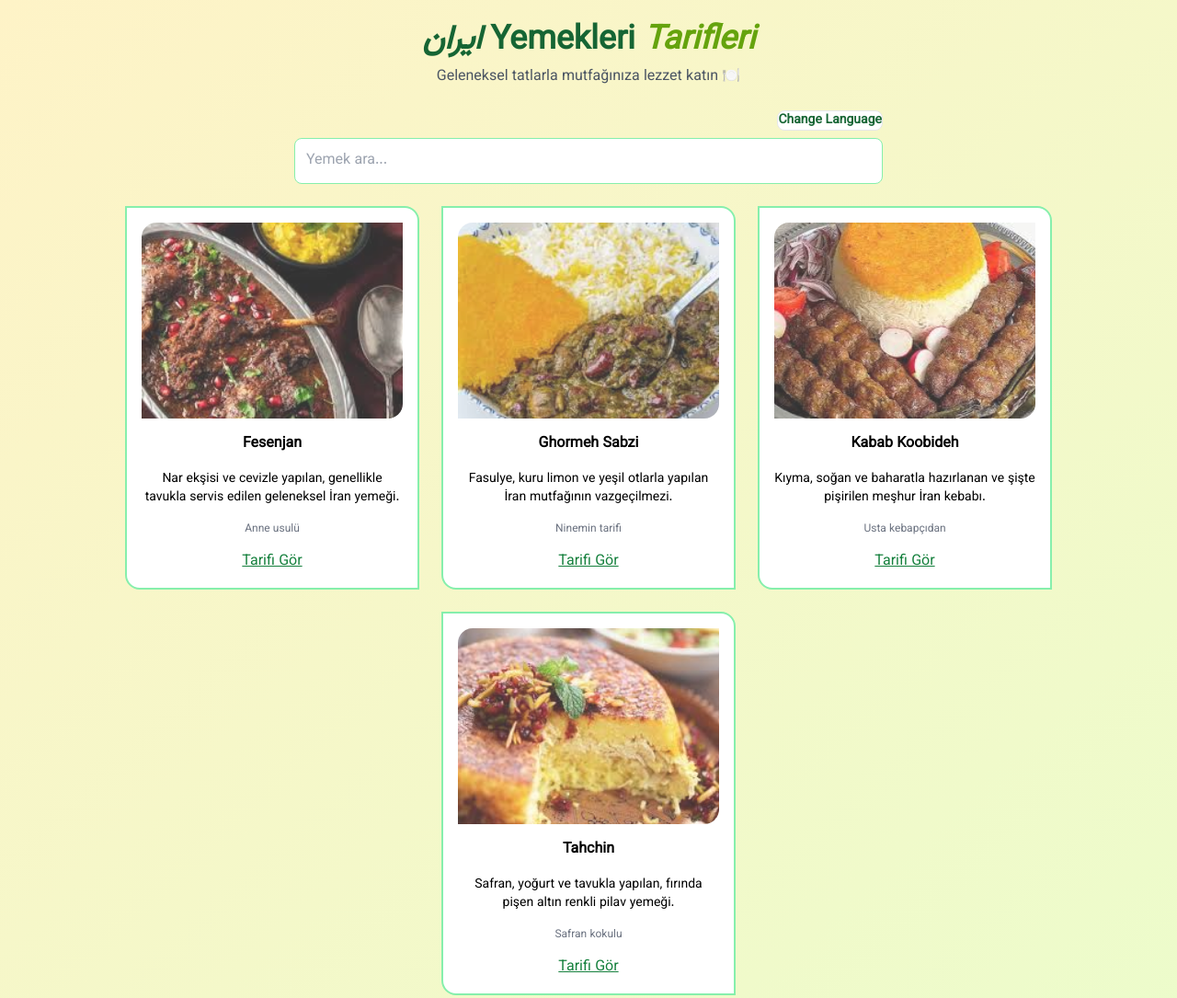
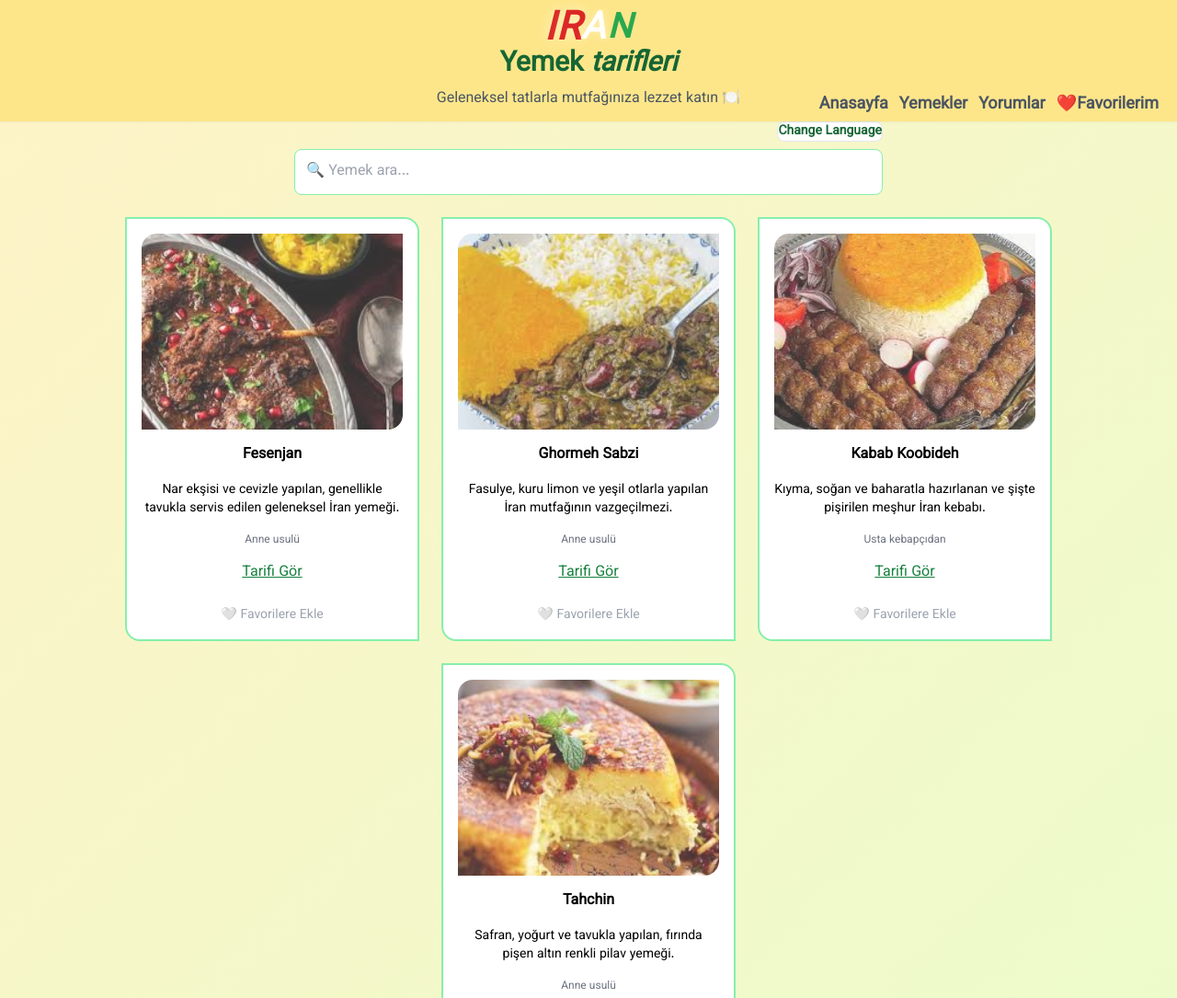
Before and after one commit to Mobindarkak/IranYemek-sitesi, a website: page index.html in a window 1280 px wide. Shown: the top 1085 px of the page at 92% size. Drawn offline with nearby package versions, Linux system fonts and the light colour scheme.

Commit message:
favoriler bolumune ekleme ve headere animasyon ekleme

```diff
--- a/index.html
+++ b/index.html
@@ -6,15 +6,60 @@
   <script src="https://cdn.tailwindcss.com"></script>
   <link href="https://fonts.googleapis.com/css2?family=Vazirmatn&display=swap" rel="stylesheet">
   <style>
+
+
+  @keyframes glowWave {
+    0%, 100% { transform: scale(1); text-shadow: none; opacity: 0.9; }
+    50% { transform: scale(1.2); text-shadow: 0 0 10px rgba(255,255,255,0.6); opacity: 1; }
+  }
+
+  .iran-letter {
+    animation: glowWave 1.4s ease-in-out infinite;
+    animation-delay: var(--d);
+    font-family: 'Vazirmatn', sans-serif;
+    transition: transform 0.3s;
+  }
+
+
+
+
     body { font-family: 'Vazirmatn', sans-serif; }
   </style>
 </head>
 <body class="bg-gradient-to-br from-amber-100 to-lime-100 flex flex-col items-center min-h-screen">
 
-  <header class="my-6 text-center">
-    <h2 class="text-green-800 text-4xl font-bold">
-      <span class="italic">ایران </span>Yemekleri <span class="text-lime-600 italic">Tarifleri</span>
-    </h2>
+
+  <header class="sticky top-0 z-30 py-3 bg-amber-200 w-full text-center shadow-sm relative">
+    <div class="text-green-800 text-3xl font-bold ">
+      <h1 class="text-3xl sm:text-4xl font-bold text-center flex justify-center gap-1 italic">
+      <span class="iran-letter text-red-600" style="--d:0s">I</span>
+      <span class="iran-letter text-red-600" style="--d:0.2s">R</span>
+      <span class="iran-letter text-white" style="--d:0.4s">A</span>
+      <span class="iran-letter text-green-600" style="--d:0.6s">N</span>
+
+      </h1>
+
+     </span>Yemek <span class=" italic">tarifleri</span>
+      <nav class="absolute text-lg right-2  bottom-1 px-3 text-gray-600 hidden md:flex gap-3 flex">
+        <a href="index.html" class="hover:text-green-600 ">Anasayfa</a>
+        <a href="#meal-container" class="hover:text-green-600">Yemekler</a>
+        <a href="#" class="hover:text-green-600">Yorumlar</a>
+        <a href="favorites.html" class="hover:text-green-600">
+          ❤️Favorilerim
+        </a>
+
+      </nav>
+      <button id="menu-btn" class="md:hidden absolute top-5 right-1 text-green-800 text-2xl focus:outline-none">&#9776;</button>
+    </div>
+    <div id="mobile-menu" class=" hidden px-4 pb-4 ">
+      <a href="index.html" class="block py-2 text-green-800 hover:text-green-600">Anasayfa</a>
+      <a href="#meal-container" class="block py-2 text-green-800 hover:text-green-600">Yemekler</a>
+      <a href="#" class="block py-2 text-green-800 hover:text-green-600">İletişim</a>
+      <a href="favorites.html" class="block py-2 text-green-800 hover:text-green-600">
+        ❤️Favorilerim
+      </a>
+
+  </div>
     <p class="mt-2 text-gray-600">Geleneksel tatlarla mutfağınıza lezzet katın 🍽️</p>
   </header>
 
@@ -28,10 +73,12 @@
   <input
     type="text"
     id="searchInput"
-    placeholder="Yemek ara..."
+    placeholder="🔍 Yemek ara..."
     class="w-full p-3 border border-green-300 rounded-lg focus:outline-none focus:ring-2 focus:ring-green-500"
   />
 </section>
+
+
 
   <main id="meal-container" class="flex flex-wrap justify-center w-11/12 gap-6">
   </main>
@@ -46,19 +93,44 @@
 
   function renderMeals(data) {
   container.innerHTML = "";
+  const favorites = JSON.parse(localStorage.getItem("favorites") || "[]");
+
   data.forEach(meal => {
+    const isFavorite = favorites.includes(meal.id);
+
     const card = document.createElement('section');
     card.className = "bg-white border-2 border-green-300 p-4 flex flex-col items-center gap-4 rounded-tr-2xl rounded-bl-2xl sm:w-80 hover:shadow-lg";
+
     card.innerHTML = `
       <img class="w-full aspect-[4/3] object-cover rounded-tl-2xl rounded-br-2xl opacity-80 hover:opacity-100" src="${meal.image}" alt="${meal.name}">
       <h3 class="font-bold text-center">${meal.name}</h3>
       <p class="text-sm text-center">${meal.description}</p>
       <p class="text-xs text-gray-500">${meal.author}</p>
       <a href="${meal.link}" class="text-green-700 underline hover:text-green-900">${currentLang === 'tr' ? 'Tarifi Gör' : 'مشاهده دستور'}</a>
+      <button data-id="${meal.id}" class="favorite-btn text-sm mt-2 ${isFavorite ? 'text-red-600' : 'text-gray-400'}">
+        ${isFavorite ? '❤️ Favorilerde' : '🤍 Favorilere Ekle'}
+      </button>
     `;
+
     container.appendChild(card);
   });
+
+  // Buton olayları
+  document.querySelectorAll(".favorite-btn").forEach(btn => {
+    btn.addEventListener("click", () => {
+      const id = btn.getAttribute("data-id");
+      let favs = JSON.parse(localStorage.getItem("favorites") || "[]");
+      if (favs.includes(id)) {
+        favs = favs.filter(item => item !== id);
+      } else {
+        favs.push(id);
       }
+      localStorage.setItem("favorites", JSON.stringify(favs));
+      renderMeals(currentLang === 'tr' ? meals_tr : meals_fa);
+    });
+  });
+}
+
 
   // İlk gösterim
   renderMeals(meals_tr);
@@ -77,8 +149,12 @@
     currentLang = currentLang === 'tr' ? 'fa' : 'tr';
     searchInput.placeholder = currentLang === 'tr' ? " 🔍 Yemek ara..." :"🔍جستجوی غذا...";
     renderMeals(currentLang === 'tr' ? meals_tr : meals_fa);
-    searchInput.value = ''; // arama kutusunu sıfırla
+    searchInput.value = '';
   });
+  document.getElementById('menu-btn').addEventListener('click',()=>{
+    const mobilemenu = document.getElementById('mobile-menu');
+    mobilemenu.classList.toggle('hidden');
+  })
 </script>
 
 
--- a/meals.js
+++ b/meals.js
@@ -2,6 +2,7 @@
 
 const meals_tr = [
   {
+    id: "fesenjan",
     name: "Fesenjan",
     image: "img/fesenjan.jpg",
     description: "Nar ekşisi ve cevizle yapılan, genellikle tavukla servis edilen geleneksel İran yemeği.",
@@ -9,13 +10,15 @@ const meals_tr = [
     link: "fesenjan.html"
   },
   {
+    id:"ghorme",
     name: "Ghormeh Sabzi",
     image: "img/ghormesabzi.jpg",
     description: "Fasulye, kuru limon ve yeşil otlarla yapılan İran mutfağının vazgeçilmezi.",
-    author: "Ninemin tarifi",
+    author: "Anne usulü",
     link: "ghormesabzi.html"
   },
   {
+    id:"kabab",
     name: "Kabab Koobideh",
     image: "img/kebab.jpg",
     description: "Kıyma, soğan ve baharatla hazırlanan ve şişte pişirilen meşhur İran kebabı.",
@@ -23,16 +26,18 @@ const meals_tr = [
     link: "kebab.html"
   },
   {
+    id:"tahchin",
     name: "Tahchin",
     image: "img/tahchin.jpg",
     description: "Safran, yoğurt ve tavukla yapılan, fırında pişen altın renkli pilav yemeği.",
-    author: "Safran kokulu",
+    author: "Anne usulü",
     link: "tahchin.html"
   }
 ];
 
 const meals_fa = [
   {
+    id: 'fesenjan',
     name: "فسنجان",
     image: "img/fesenjan.jpg",
     description: "خورشتی سنتی با گردو و رب انار که اغلب با مرغ سرو می‌شود.",
@@ -40,13 +45,15 @@ const meals_fa = [
     link: "fesenjan.html"
   },
   {
+    id:"ghorme",
     name: "قورمه سبزی",
     image: "img/ghormesabzi.jpg",
     description: "خورشتی خوش‌عطر با سبزی‌های معطر، لوبیا و لیمو عمانی.",
-    author: "دستور مادربزرگ",
+    author: "مادرانه",
     link: "ghormesabzi.html"
   },
   {
+    id:"kabab",
     name: "کباب کوبیده",
     image: "img/kebab.jpg",
     description: "کباب ایرانی تهیه‌شده از گوشت چرخ‌کرده، پیاز و ادویه‌ها.",
@@ -54,10 +61,11 @@ const meals_fa = [
     link: "kebab.html"
   },
   {
+    id:"tahchin",
     name: "ته چین",
     image: "img/tahchin.jpg",
     description: "پلو زعفرانی با مرغ که در فر پخته می‌شود و ته‌دیگ طلایی دارد.",
-    author: "زعفران‌دار",
+    author: "مادرانه",
     link: "tahchin.html"
   }
 ];
```
Also changed, not shown: favorites.html (added, +52 -0 lines). Lines whose indentation alone changed are shown as unchanged.
